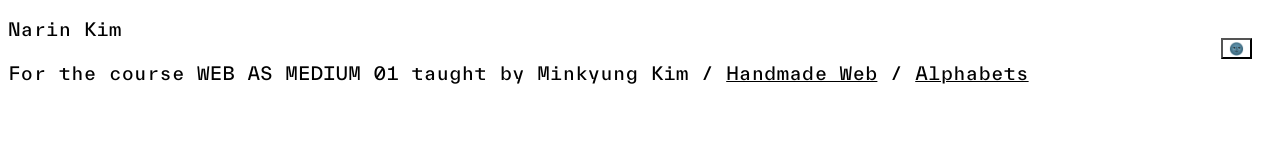
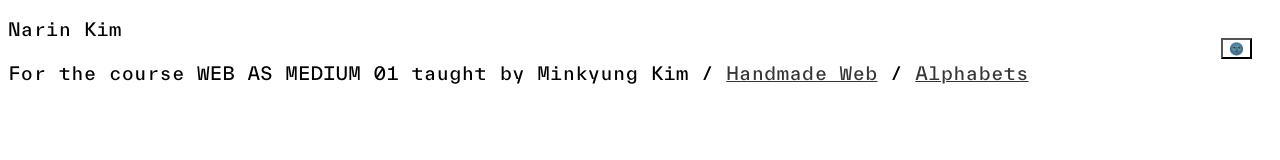
Before and after one commit to rlaskfls/rlaskfls.github.io, a plain HTML site: page index.html in a window 1280 px wide. Drawn offline with nearby package versions, Linux system fonts and the light colour scheme.

Commit message:
Update styles.css fun color

```diff
--- a/styles.css
+++ b/styles.css
@@ -33,7 +33,7 @@ p{
 }
    /* Class */
    .fun{
-        color: black
+        color: rgb(54, 54, 54)
     }
 
    .fun:hover{
```
